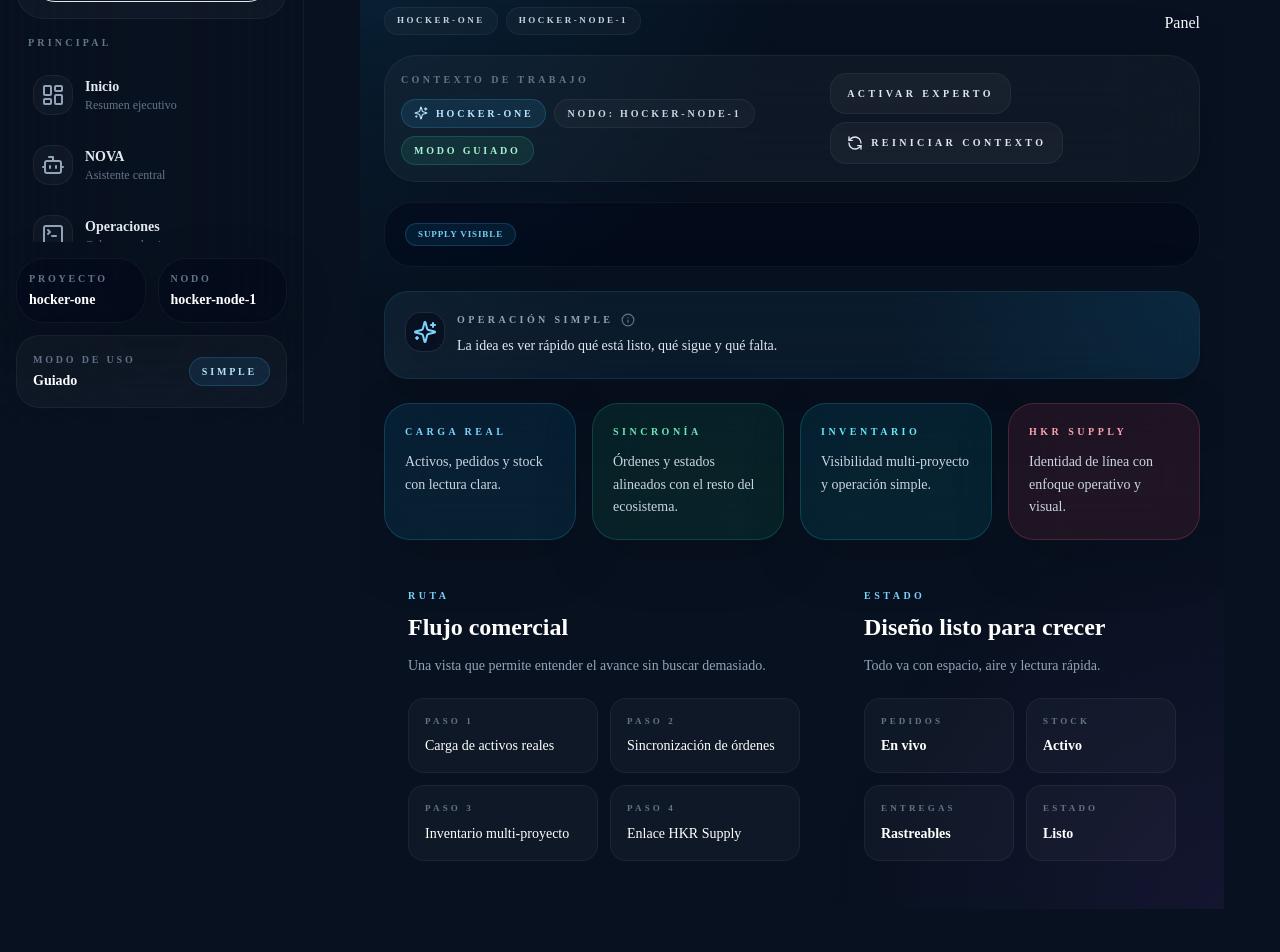
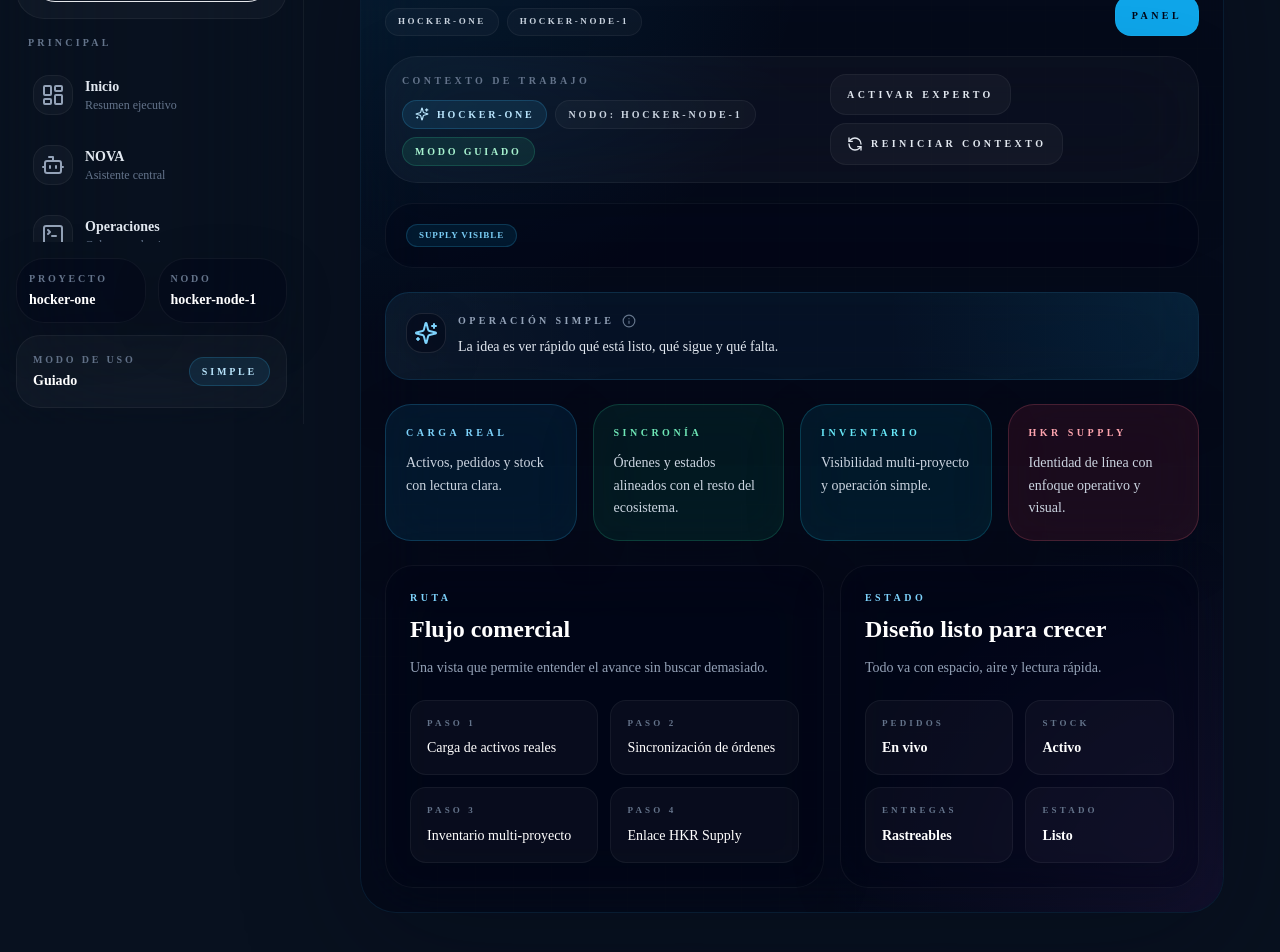
Before and after one commit to HockerAGI/hocker.one, a Next.js app: page /supply in a window 1280 px wide. Shown: the part 376-1328 px from the top of the page. Built offline with nearby package versions, Linux system fonts and the light colour scheme.

Commit message:
Actualizar globals.css

```diff
--- a/src/app/globals.css
+++ b/src/app/globals.css
@@ -144,3 +144,48 @@ body {
     transition: none !important;
   }
 }
+
+@layer components {
+  .hocker-panel-pro {
+    @apply rounded-[28px] border border-white/5 bg-slate-950/45 shadow-[0_14px_50px_rgba(2,6,23,0.18)] backdrop-blur-xl;
+  }
+
+  .hocker-panel-strong {
+    @apply rounded-[36px] border border-white/5 bg-slate-950/55 shadow-[0_30px_120px_rgba(2,6,23,0.28)] backdrop-blur-2xl;
+  }
+
+  .hocker-button-primary {
+    @apply inline-flex items-center justify-center gap-2 rounded-2xl border border-sky-400/15 bg-sky-500 px-4 py-3 text-[10px] font-black uppercase tracking-[0.34em] text-slate-950 transition-all hover:scale-[1.01] active:scale-[0.99];
+  }
+
+  .hocker-button-secondary {
+    @apply inline-flex items-center justify-center gap-2 rounded-2xl border border-white/5 bg-white/[0.04] px-4 py-3 text-[10px] font-black uppercase tracking-[0.34em] text-slate-200 transition-all hover:bg-white/[0.07];
+  }
+
+  .hocker-title-line {
+    @apply text-[10px] font-black uppercase tracking-[0.34em] text-sky-300/85;
+  }
+
+  .hocker-page-enter {
+    @apply animate-none;
+  }
+
+  .custom-scrollbar {
+    scrollbar-width: thin;
+    scrollbar-color: rgba(148, 163, 184, 0.28) transparent;
+  }
+
+  .custom-scrollbar::-webkit-scrollbar {
+    width: 8px;
+    height: 8px;
+  }
+
+  .custom-scrollbar::-webkit-scrollbar-thumb {
+    background: rgba(148, 163, 184, 0.28);
+    border-radius: 999px;
+  }
+
+  .custom-scrollbar::-webkit-scrollbar-track {
+    background: transparent;
+  }
+}
```
